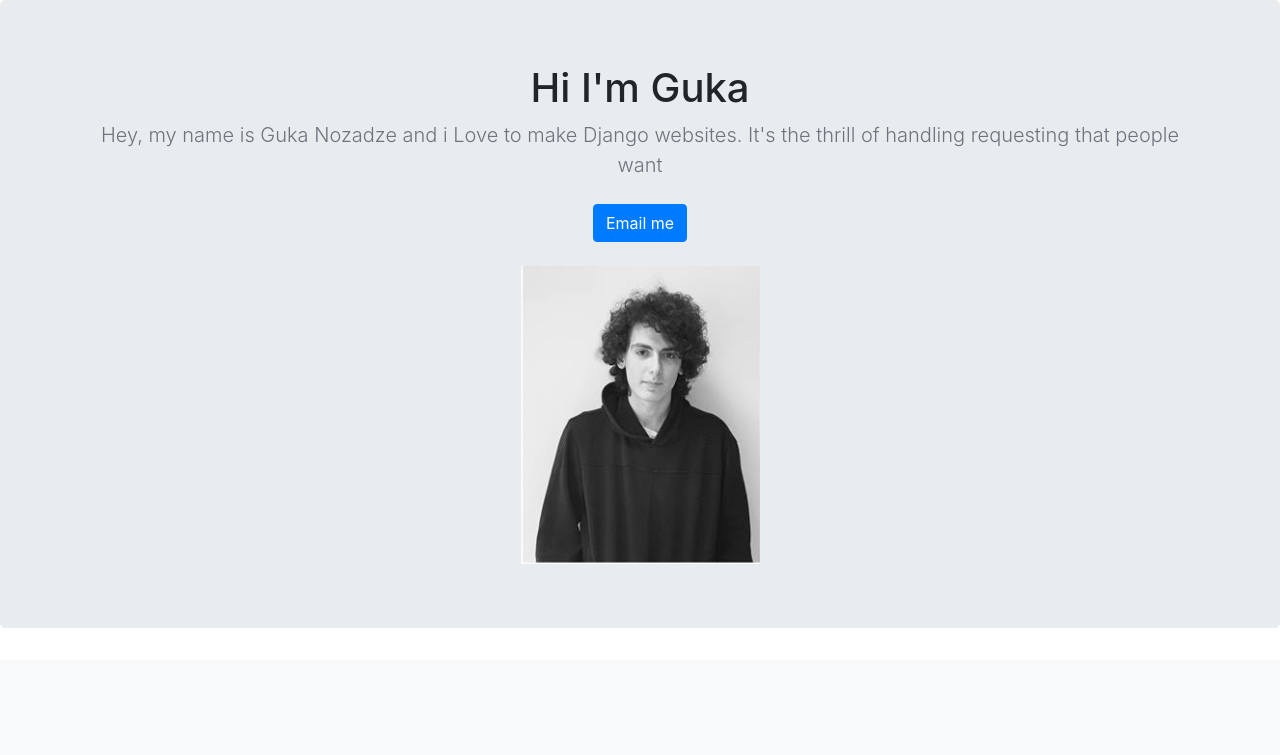
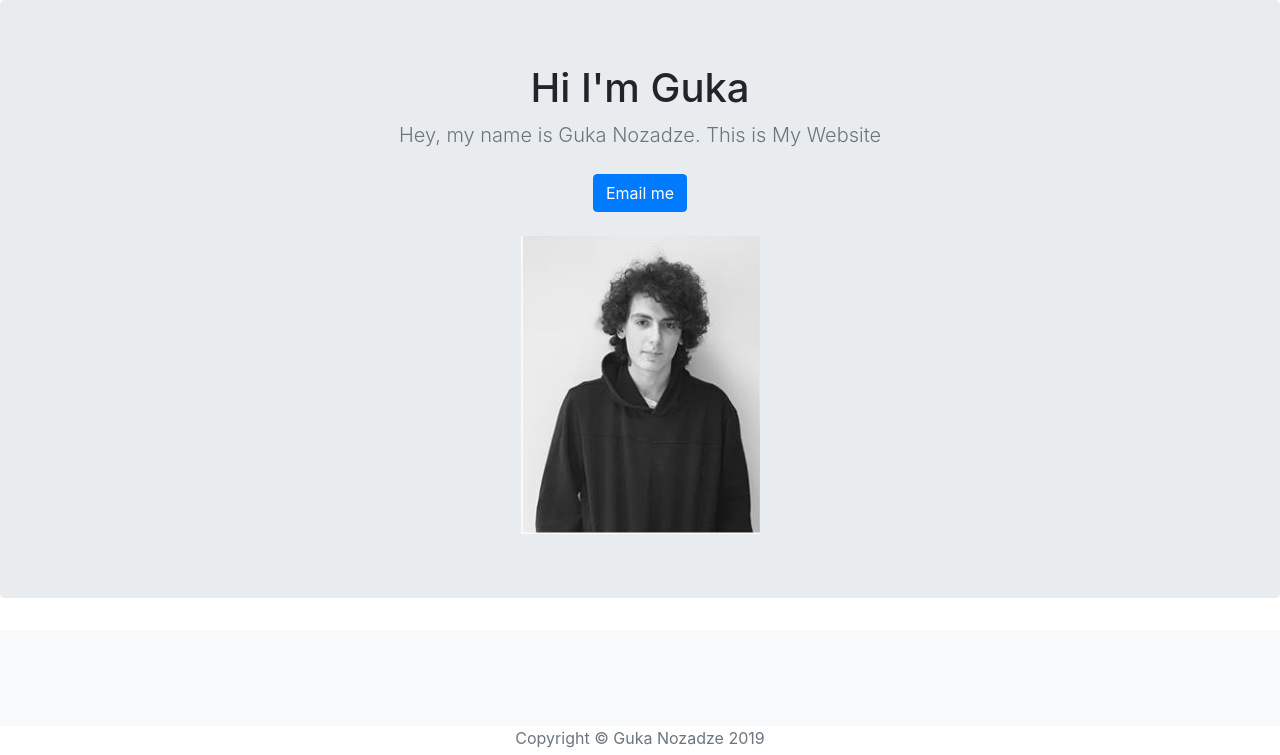
Before and after one commit to gukanozadze/MyWebsite, a Django app: page / in a window 1280 px wide. Shown: the part 56-811 px from the top of the page. Run offline with Django 3.2, Linux system fonts and the light colour scheme; data that the repository does not hold is empty; some libraries are stand-ins or nearby versions.

Commit message:
Changed Website Description

```diff
--- a/jobs/templates/jobs/home.html
+++ b/jobs/templates/jobs/home.html
@@ -60,7 +60,7 @@
         <section class="jumbotron text-center">
             <div class="container">
                 <h1 class="jumbotron-heading">Hi I'm Guka</h1>
-                <p class="lead text-muted">Hey, my name is Guka Nozadze and i Love to make Django websites. It's the thrill  of handling requesting that people want</p>
+                <p class="lead text-muted">Hey, my name is Guka Nozadze. This is My Website</p>
                 <p>
                     <a href="mailto:gukanozadze@gmail.com" class="btn btn-primary my-2">Email me</a>
                 </p>
```
